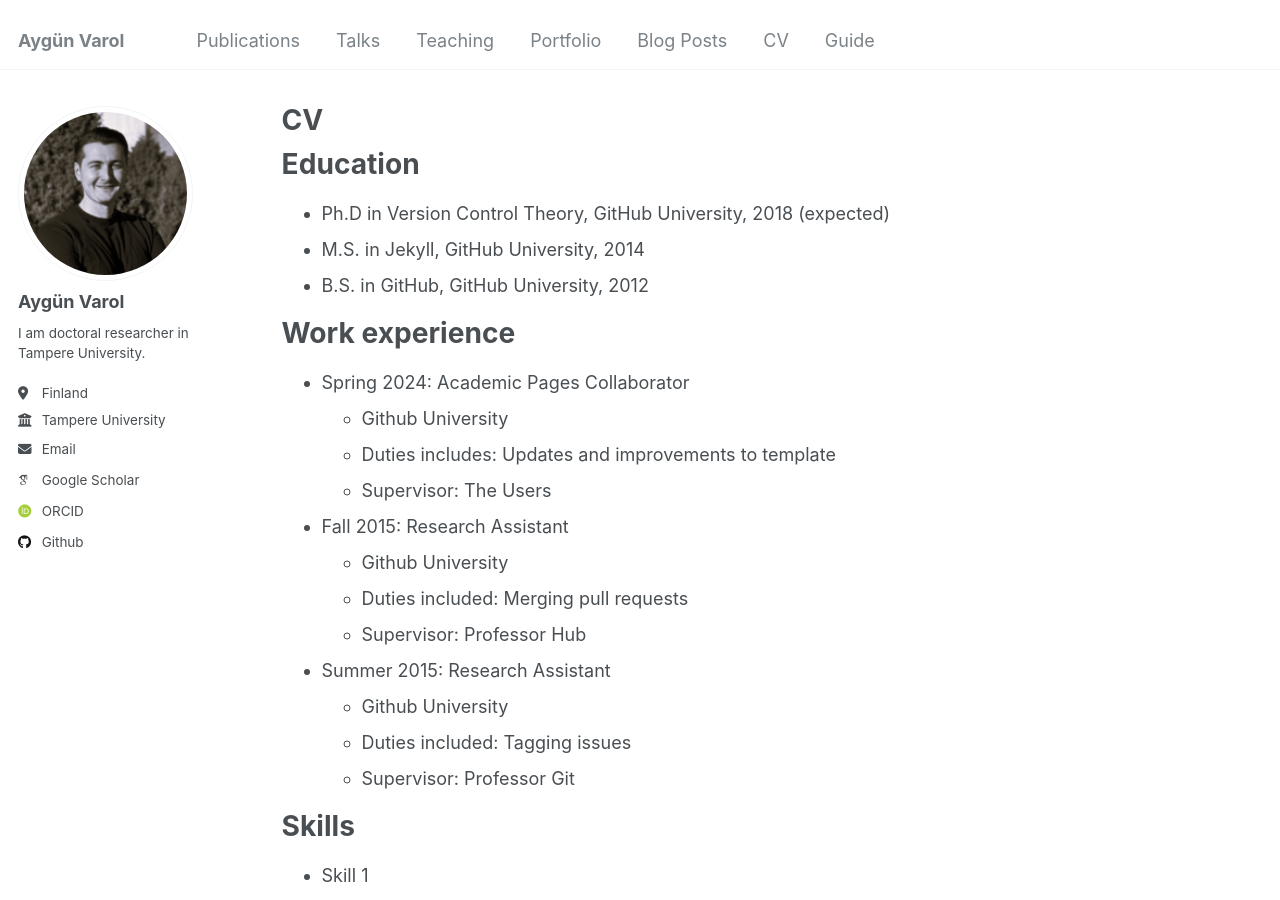
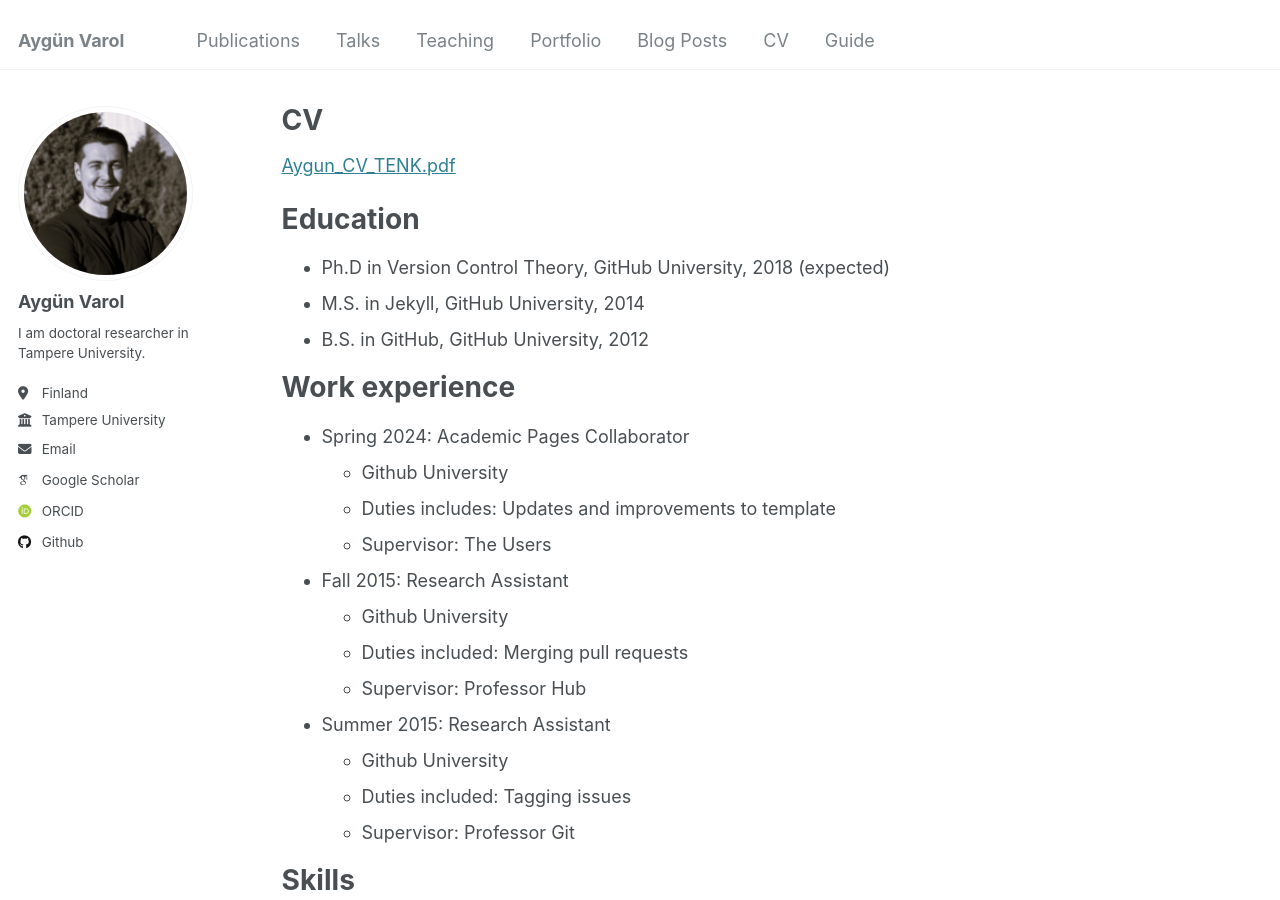
Before and after one commit to AygunVarol/aygunvarol.github.io, a Jekyll site: the page built from _pages/cv.md, in a window 1280 px wide and 900 px high. Built offline with Jekyll 4.4.1, drawn with Linux system fonts in a browser that asks for light colours; some web fonts are replaced.

Commit message:
Update cv.md

```diff
--- a/_pages/cv.md
+++ b/_pages/cv.md
@@ -8,6 +8,9 @@ redirect_from:
 ---
 
 {% include base_path %}
+
+[Aygun_CV_TENK.pdf](https://github.com/user-attachments/files/18642953/Aygun_CV_TENK.pdf)
+
 
 Education
 ======
```
